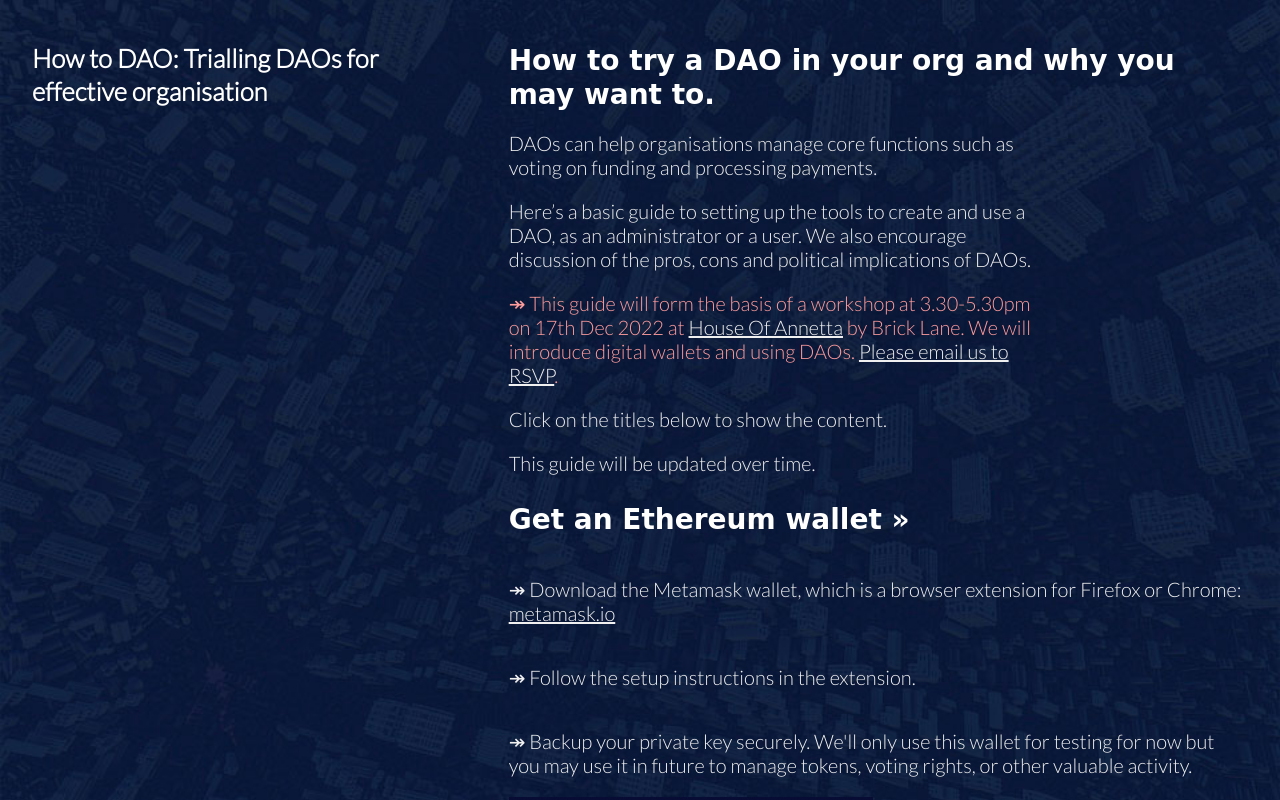
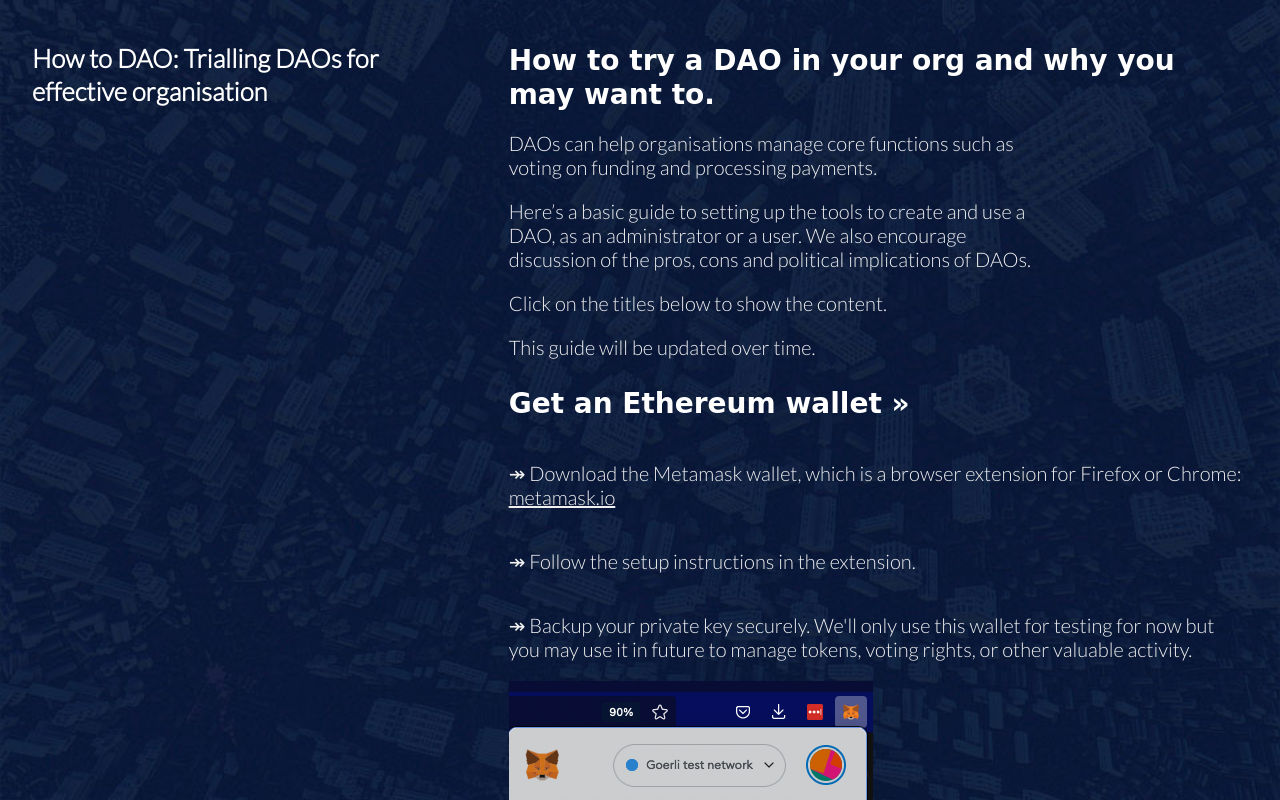
Before and after one commit to CrypticalStudios/crypticalstudios.com, a website: page website/how-to-dao.html in a window 1280 px wide. Drawn offline with Linux system fonts and the light colour scheme; no server answers; a script that the page names is missing; a web font is replaced by a local one.

Commit message:
Remove past DAO workshop date.

```diff
--- a/website/how-to-dao.html
+++ b/website/how-to-dao.html
@@ -282,7 +282,7 @@
       <h3>How to try a DAO in your org and why you may want to.</h3>
       <p>DAOs can help organisations manage core functions such as voting on funding and processing payments. </p>
       <p>Here’s a basic guide to setting up the tools to create and use a DAO, as an administrator or a user. We also encourage discussion of the pros, cons and political implications of DAOs.</p>
-      <p style="color: #ff9c9c;">↠ This guide will form the basis of a workshop at 3.30-5.30pm on 17th Dec 2022 at <a href="https://houseofannetta.org/">House Of Annetta</a> by Brick Lane. We will introduce digital wallets and using DAOs. <a href="mailto:matthewlinares@protonmail.com">Please email us to RSVP</a>.</p>
+      <!-- <p style="color: #ff9c9c;">↠ This guide will form the basis of a workshop at 3.30-5.30pm on 17th Dec 2022 at <a href="https://houseofannetta.org/">House Of Annetta</a> by Brick Lane. We will introduce digital wallets and using DAOs. <a href="mailto:matthewlinares@protonmail.com">Please email us to RSVP</a>.</p> -->
       <p>Click on the titles below to show the content.</p>
       <p>This guide will be updated over time.</p>
 
```
